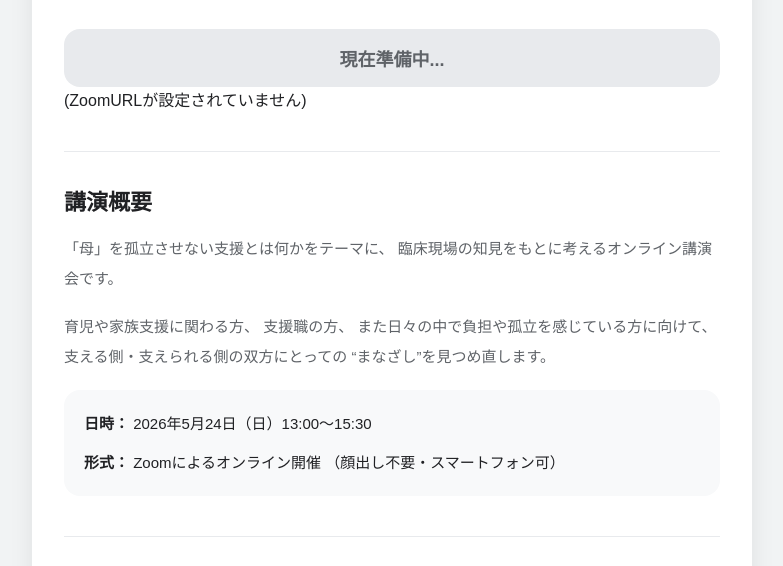
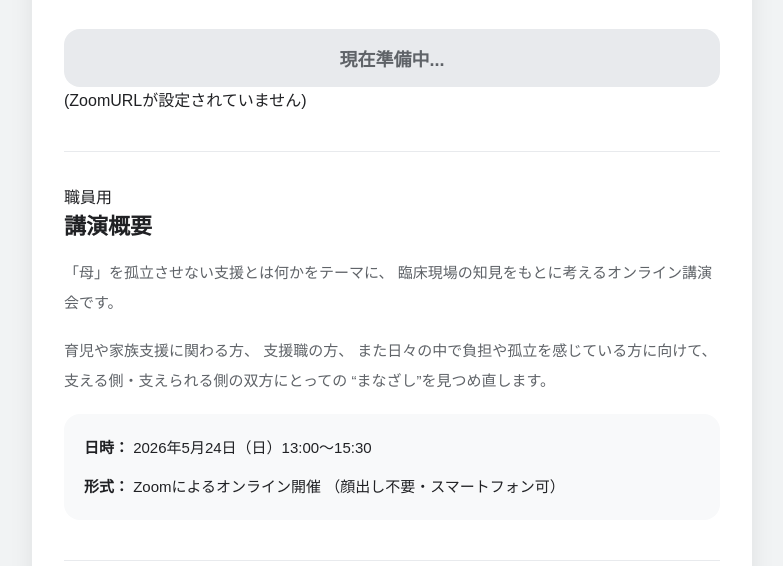
Before and after one commit to reiwa-sakura-high-school/xydkefbaclomnzg, a plain HTML site: page 26.5.24/staff.html in a window 1280 px wide. Shown: the part 154-720 px from the top of the page, without its empty margins (248-1031 px from the left). Drawn offline with Linux system fonts and the light colour scheme; a web font is replaced by a local one.

Commit message:
Update staff.html

```diff
--- a/26.5.24/staff.html
+++ b/26.5.24/staff.html
@@ -185,7 +185,7 @@
 			<div id="zoom-area"></div>
 
 			<div class="section">
-
+				<div>職員用</div>
 				<h2>講演概要</h2>
 
 				<p class="text">
```
